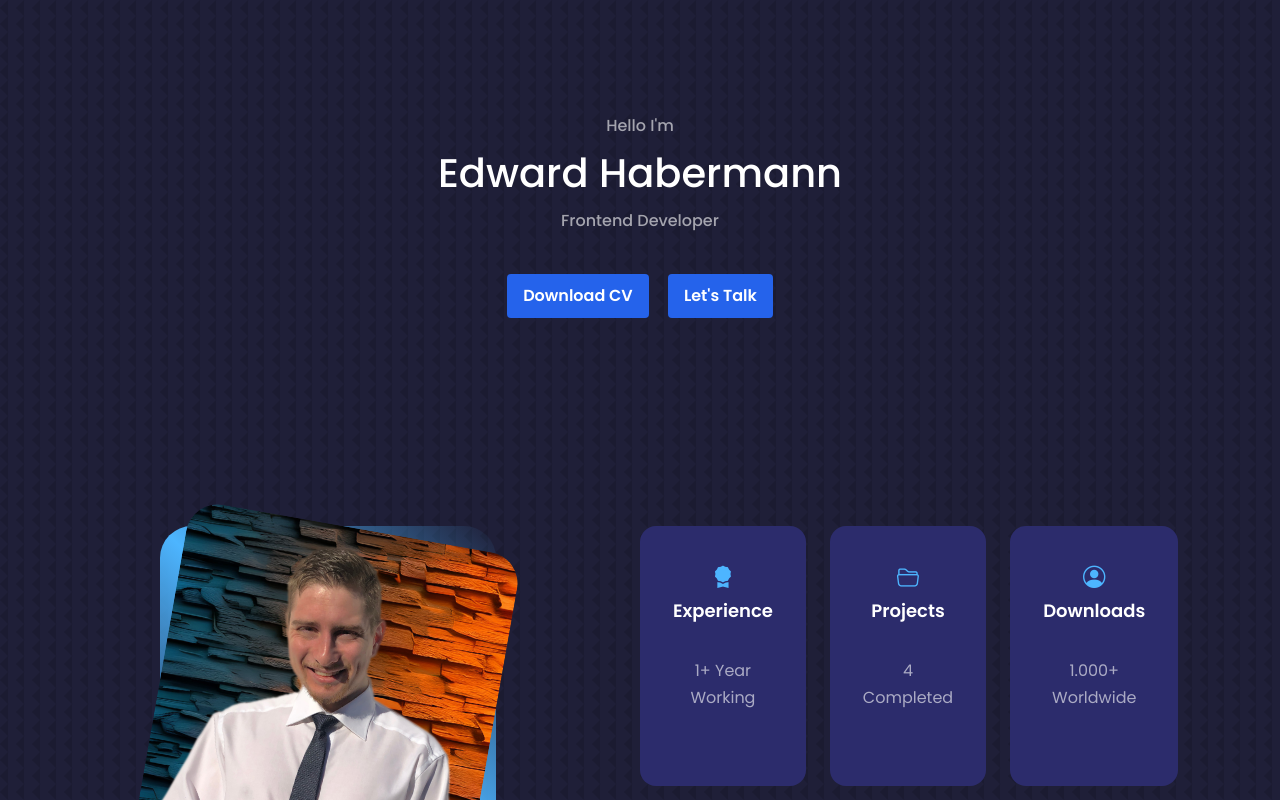
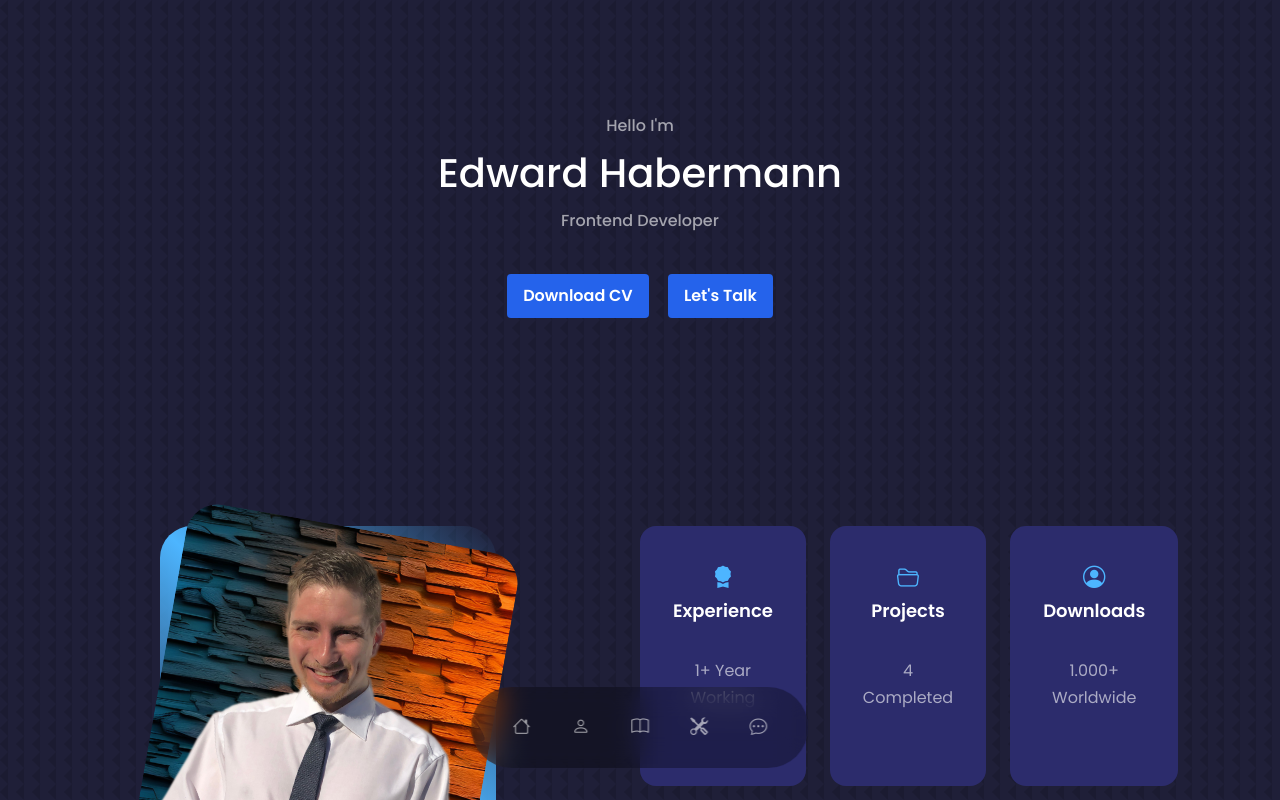
Before and after one commit to eddc1/Portfolio-Edward-Habermann, a Vue app in the folder Portfolio-Edward/: page / in a window 1280 px wide. Shown: the top 800 px of the page. Built offline with nearby package versions, Linux system fonts and the light colour scheme.

Commit message:
Hinzugefügt wurde die Navigationsleiste
Die Datei Nav.vue wurde als Komponente hinzugefügt und ist die Navigationsleiste.

```diff
--- a/Portfolio-Edward/src/App.vue
+++ b/Portfolio-Edward/src/App.vue
@@ -2,7 +2,7 @@
 
   <div>
     <Header />
-    <!-- <Nav /> -->
+    <Nav />
     <About />
     <Experience />
     <Services />
@@ -19,7 +19,7 @@
 
 import { defineComponent } from 'vue'
 import Header from './components/Header.vue';
-// import Nav from './components/nav/Nav';
+import Nav from './components/Nav.vue';
 import About from './components/About.vue'
 import Experience from './components/Experience.vue';
 import Services from './components/Services.vue';
@@ -32,7 +32,7 @@ import Footer from './components/Footer.vue';
 export default defineComponent({
   name: 'App',
   components: {
-    // Nav,
+    Nav,
     Header,
     About,
     Experience,
--- /dev/null
+++ b/Portfolio-Edward/src/components/Nav.vue
@@ -0,0 +1,77 @@
+<template>
+    <div>
+      <nav class="nav">
+        <a href="#home" @click="setActiveNav('#home')" :class="{ 'active': activeNav === '#home' }">
+          <i class="bi bi-house"></i>
+        </a>
+        <a href="#about" @click="setActiveNav('#about')" :class="{ 'active': activeNav === '#about' }">
+          <i class="bi bi-person"></i>
+        </a>
+        <a href="#experience" @click="setActiveNav('#experience')" :class="{ 'active': activeNav === '#experience' }">
+          <i class="bi bi-book"></i>
+        </a>
+        <a href="#services" @click="setActiveNav('#services')" :class="{ 'active': activeNav === '#services' }">
+          <i class="bi bi-tools"></i>
+        </a>
+        <a href="#contact" @click="setActiveNav('#contact')" :class="{ 'active': activeNav === '#contact' }">
+          <i class="bi bi-chat-dots"></i>
+        </a>
+      </nav>
+    </div>
+  </template>
+
+  <script lang="ts">
+  import { defineComponent, reactive } from 'vue'
+
+  export default defineComponent({
+    setup() {
+      const state = reactive({
+        activeNav: '#'
+      })
+
+      const setActiveNav = (nav: string) => {
+        state.activeNav = nav
+      }
+
+      return {
+        setActiveNav,
+        activeNav: state.activeNav
+      }
+    }
+  })
+  </script>
+
+  <style scoped>
+  .nav {
+    background: rgba(0, 0, 0, 0.3);
+    padding: 0.7rem 1.7rem;
+    position: fixed;
+    left: 50%;
+    transform: translateX(-50%);
+    bottom: 2rem;
+    display: flex;
+    gap: 0.8rem;
+    border-radius: 3rem;
+    backdrop-filter: blur(15px);
+    z-index: 2;
+  }
+
+  .nav a {
+    background: transparent;
+    padding: 0.9rem;
+    border-radius: 50%;
+    display: flex;
+    color: var(--color-light);
+    font-size: 1.1rem;
+  }
+
+  .nav a:hover {
+    background: rgba(128, 128, 128, 0.3);
+
+  }
+
+  .nav a.active {
+    background: var(--color-primary);
+    color: var(--color-bg);
+  }
+  </style>
```
